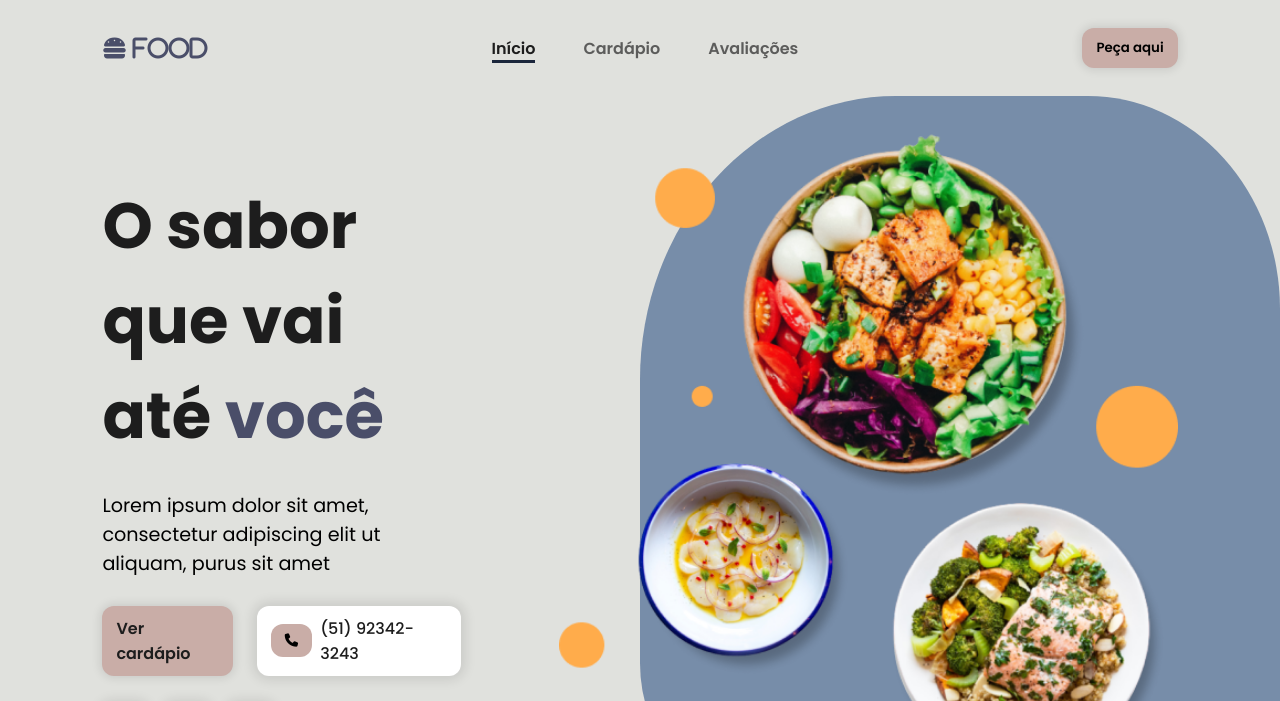
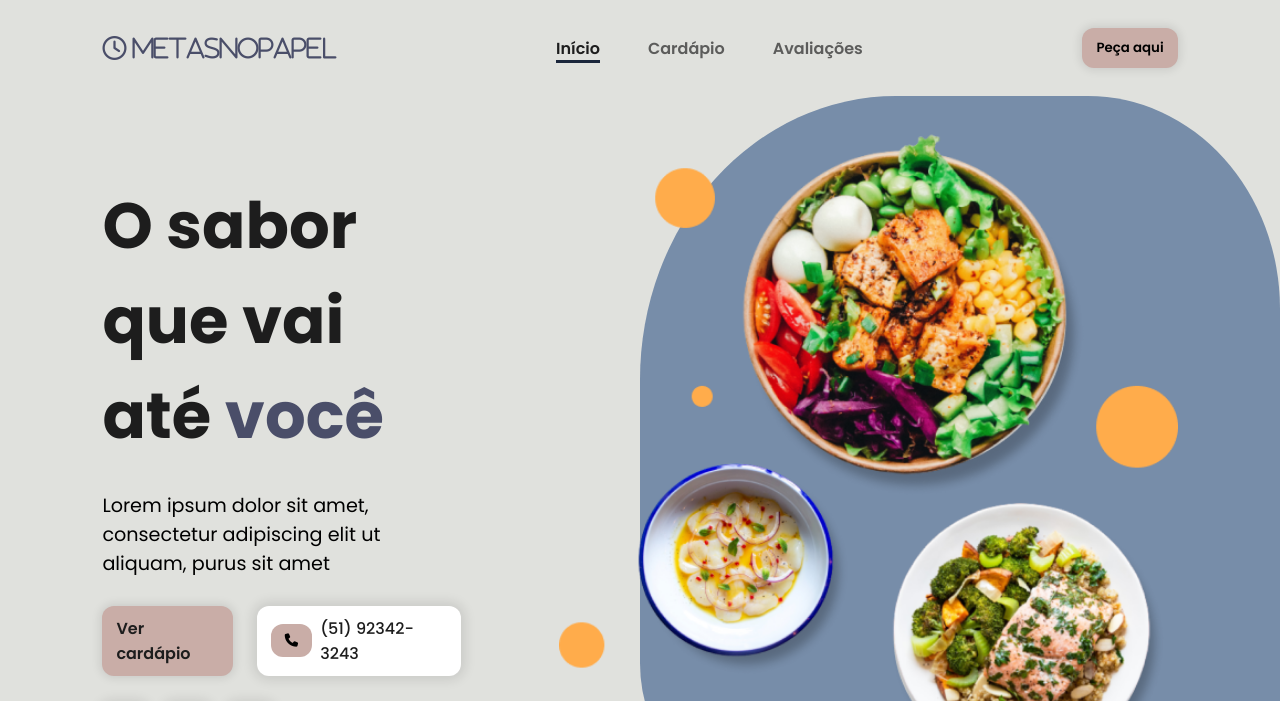
Before and after one commit to VioletCannary/Metas, a plain HTML site: page index.html in a window 1280 px wide. Shown: the top 701 px of the page. Drawn offline with nearby package versions, Linux system fonts and the light colour scheme.

Commit message:
configuração

```diff
--- a/index.html
+++ b/index.html
@@ -13,7 +13,7 @@
 <body>
     <header>
         <nav id="navbar">
-            <i class="fa-solid fa-burger" id="nav_logo"> food</i>
+            <i class="fa-regular fa-clock" id="nav_logo"> METASNOPAPEL</i>
 
             <ul id="nav_list">
                 <li class="nav-item active">
```
